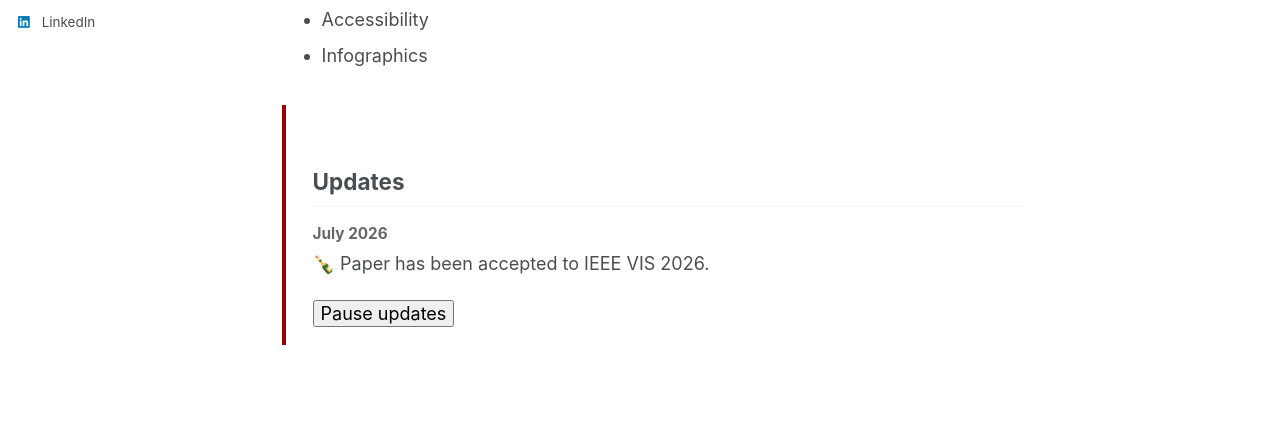
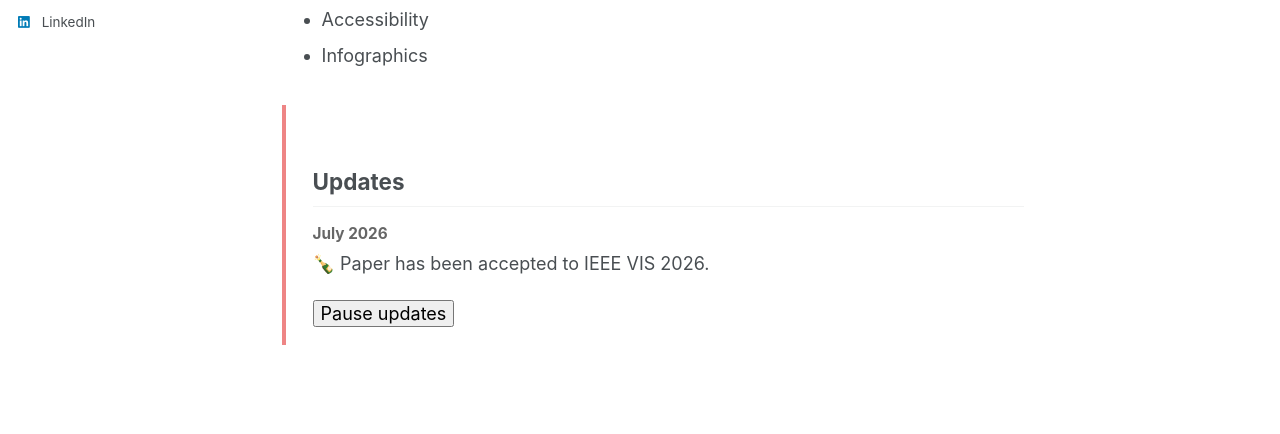
Before and after one commit to MiaHines/miahines.github.io, a Jekyll site: the page built from _pages/about.md, in a window 1280 px wide and 1397 px high. Shown: the part 662-1096 px from the top of the window. Built offline with Jekyll 4.4.1, drawn with Linux system fonts in a browser that asks for light colours; some web fonts are replaced.

Commit message:
almost done, pretty sure

```diff
--- a/assets/css/main.scss
+++ b/assets/css/main.scss
@@ -61,7 +61,7 @@
 .updates-container {
   margin: 2em 0;
   padding: 1em 1.5em;
-  border-left: 4px solid #9c0000;
+  border-left: 4px solid #ee8585;
 }
 
 .update {
```
